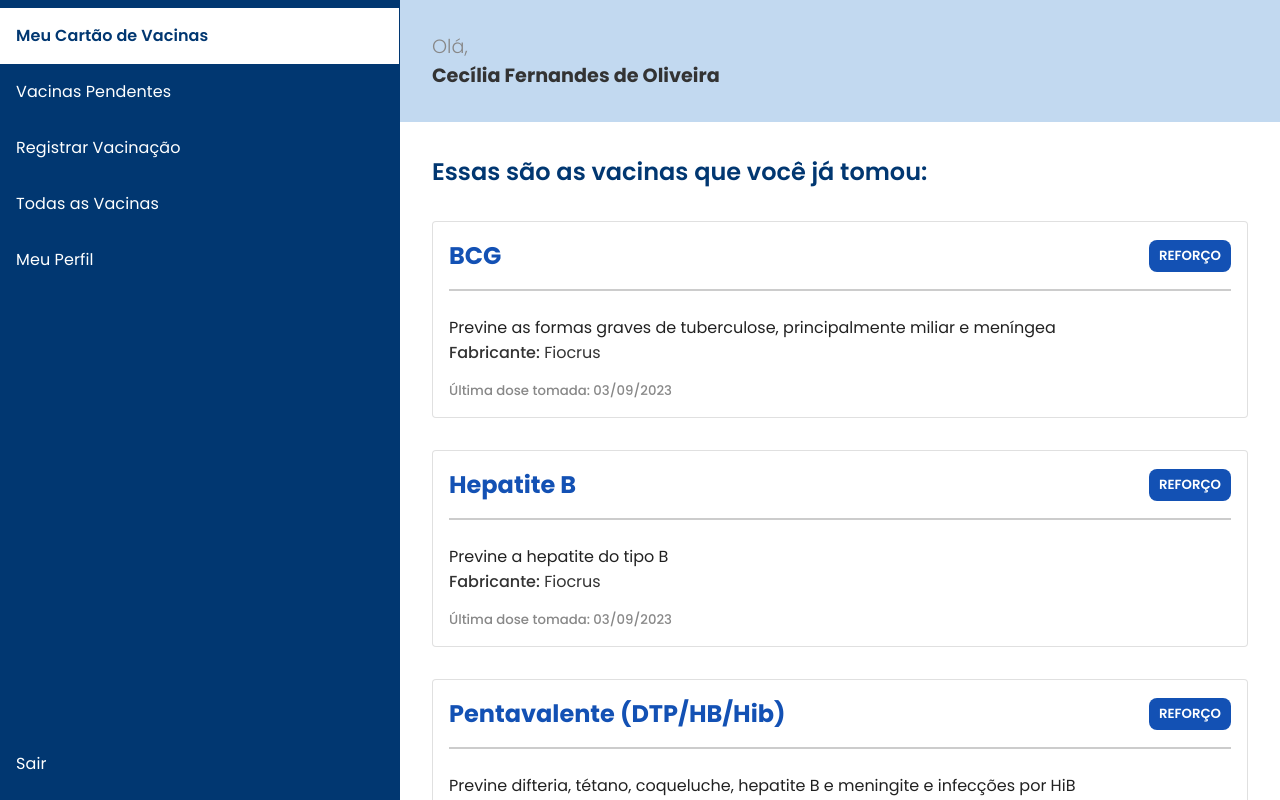
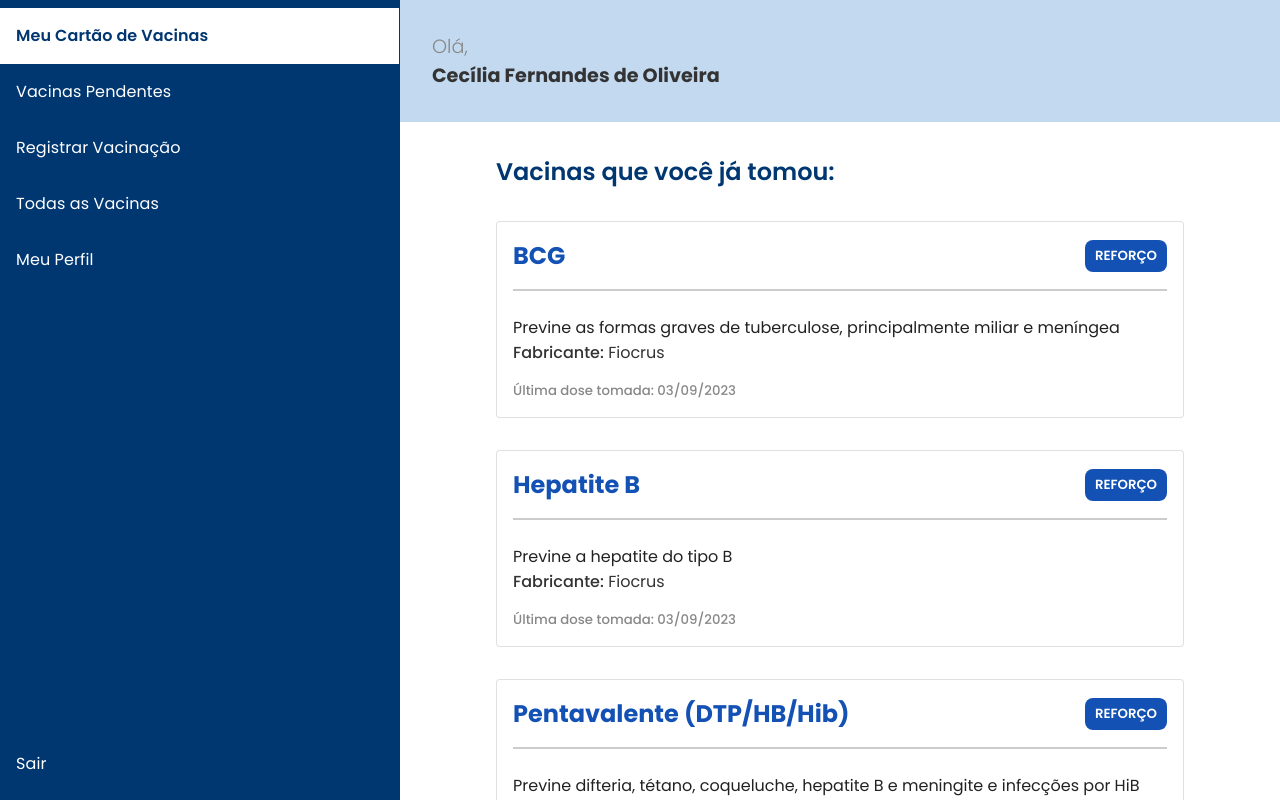
Before and after one commit to ceciliafr/vacina-certa-frontend, a Next.js app: page /meu-cartao in a window 1280 px wide. Built offline with nearby package versions, Linux system fonts and the light colour scheme.

Commit message:
chore: adjust grid in my profile page

```diff
--- a/src/app/meu-cartao/page.module.css
+++ b/src/app/meu-cartao/page.module.css
@@ -1,32 +1,12 @@
-.main {
-  display: flex;
-  padding: 0;
-}
-
-.right_content {
-  width: 100%;
-  height: 100vh;
-  overflow-y: scroll;
-}
-
 .content {
   display: flex;
+  flex-direction: column;
   justify-content: center;
-  padding: 2rem;
-}
-
-.vaccines_content {
-  display: flex;
-  flex-direction: column;
+  padding: 2rem 6rem;
 }
 
 @media (max-width: 700px) {
   .content {
     padding: 1rem;
   }
-
-  .main {
-    display: inline-block;
-    gap: 2rem;
-  }
 }
--- a/src/app/meu-cartao/page.tsx
+++ b/src/app/meu-cartao/page.tsx
@@ -15,10 +15,8 @@ export default function MyCard() {
       <RightContent>
         <DesktopNavbar name={"Cecília Fernandes de Oliveira"} />
         <div className={styles.content}>
-          <div className={styles.vaccines_content}>
-            <Title title="Essas são as vacinas que você já tomou:" />
-            <Vaccines vaccines={takenVaccinesTaken} variant="completed" />
-          </div>
+          <Title title="Vacinas que você já tomou:" />
+          <Vaccines vaccines={takenVaccinesTaken} variant="completed" />
         </div>
       </RightContent>
     </Layout>
--- a/src/app/meu-perfil/page.module.css
+++ b/src/app/meu-perfil/page.module.css
@@ -1,51 +1,13 @@
 .content {
   display: flex;
+  flex-direction: column;
   justify-content: center;
-  padding: 2rem;
-   width: 100%;
-}
-
-.right_content {
-  width: 100%;
-}
-
-.user_name {
-  font-weight: 600;
-  color: var(--gray-80);
-}
-
-.personal_data {
-  margin-bottom:3rem;
-  display: flex;
-  flex-direction: column;
-  gap: 2rem;
-}
-
-.label_title {
-  color: var(--gray-40);
-  font-weight: 400;
-}
-
-.label_value {
-  color: var(--gray-80);
-  font-weight: 600;
-}
-
-.edit_button svg {
-  color: var(--gray-80);
-}
-
-.edit_button:hover {
-  background-color: var(--gray-20);
-}
-
-.vertical_line {
-  border-left: 1px solid var(--gray-20);
-  height: auto;
+  padding: 2rem 6rem;
 }
 
 .user_info_container {
   display: flex;
   flex-direction: column;
   gap: 2rem;
+  max-width: 70%;
 }
--- a/src/app/todas-as-vacinas/page.module.css
+++ b/src/app/todas-as-vacinas/page.module.css
@@ -1,16 +1,6 @@
-.main {
-  display: flex;
-  padding: 0;
-}
-
-.right_content {
-  width: 100%;
-  height: 100vh;
-  overflow-y: scroll;
-}
-
 .content {
   display: flex;
+  flex-direction: column;
   justify-content: center;
-  padding: 2rem;
+  padding: 2rem 6rem;
 }
--- a/src/app/todas-as-vacinas/page.tsx
+++ b/src/app/todas-as-vacinas/page.tsx
@@ -15,10 +15,8 @@ export default function AllVaccines() {
       <RightContent>
         <DesktopNavbar name={"Cecília Fernandes de Oliveira"} />
         <div className={styles.content}>
-          <div className={styles.vaccines_content}>
-            <Title title="Essas são as vacinas que você já tomou:" />
-            <Vaccines vaccines={allVaccinesData} variant="information" />
-          </div>
+          <Title title="Vacinas que você já tomou:" />
+          <Vaccines vaccines={allVaccinesData} variant="information" />
         </div>
       </RightContent>
     </Layout>
--- a/src/app/vacinas-pendentes/page.module.css
+++ b/src/app/vacinas-pendentes/page.module.css
@@ -1,16 +1,6 @@
-.main {
-  display: flex;
-  padding: 0;
-}
-
-.right_content {
-  width: 100%;
-  height: 100vh;
-  overflow-y: scroll;
-}
-
 .content {
   display: flex;
+  flex-direction: column;
   justify-content: center;
-  padding: 2rem;
+  padding: 2rem 6rem;
 }
--- a/src/app/vacinas-pendentes/page.tsx
+++ b/src/app/vacinas-pendentes/page.tsx
@@ -17,10 +17,8 @@ export default function PendingVaccines() {
       <RightContent>
         <DesktopNavbar name={"Cecília Fernandes de Oliveira"} />
         <div className={styles.content}>
-          <div className={styles.vaccines_content}>
-            <Title title="Essas são as vacinas que você ainda não tomou:" />
-            <Vaccines vaccines={pendingVaccinesData} variant="pending" />
-          </div>
+          <Title title="Vacinas que você ainda não tomou:" />
+          <Vaccines vaccines={pendingVaccinesData} variant="pending" />
         </div>
       </RightContent>
     </Layout>
--- a/src/components/Input/index.tsx
+++ b/src/components/Input/index.tsx
@@ -1,6 +1,5 @@
 import { useState } from "react";
 import styles from "./styles.module.css";
-import { Title } from "@/components/Title";
 import Box from "@mui/material/Box";
 import Input from "@mui/material/Input";
 import IconButton from "@mui/material/IconButton";
@@ -21,7 +20,7 @@ export const EditableLabel: React.FC<{
   const saveNewValue = () => {};
 
   return (
-    <div>
+    <div className={styles.container}>
       <h4 className={styles.label_title}>{lableName}</h4>
       <Box display="flex" alignItems="center" gap={2}>
         {isEditable ? (
--- a/src/components/Input/styles.module.css
+++ b/src/components/Input/styles.module.css
@@ -1,3 +1,10 @@
+.container {
+  display: flex;
+  flex-direction: column;
+  justify-content: space-between;
+  height: 100%;
+}
+
 .label_title {
   color: var(--gray-40);
   font-weight: 400;
--- a/src/components/Layout/RightContent/styles.module.css
+++ b/src/components/Layout/RightContent/styles.module.css
@@ -1,5 +1,5 @@
 .right_content {
   width: 100%;
   height: 100vh;
-  overflow-y: scroll;
+  overflow-y: auto;
 }
```
Also changed, not shown: src/app/meu-perfil/page.tsx (+31 -12 lines).
